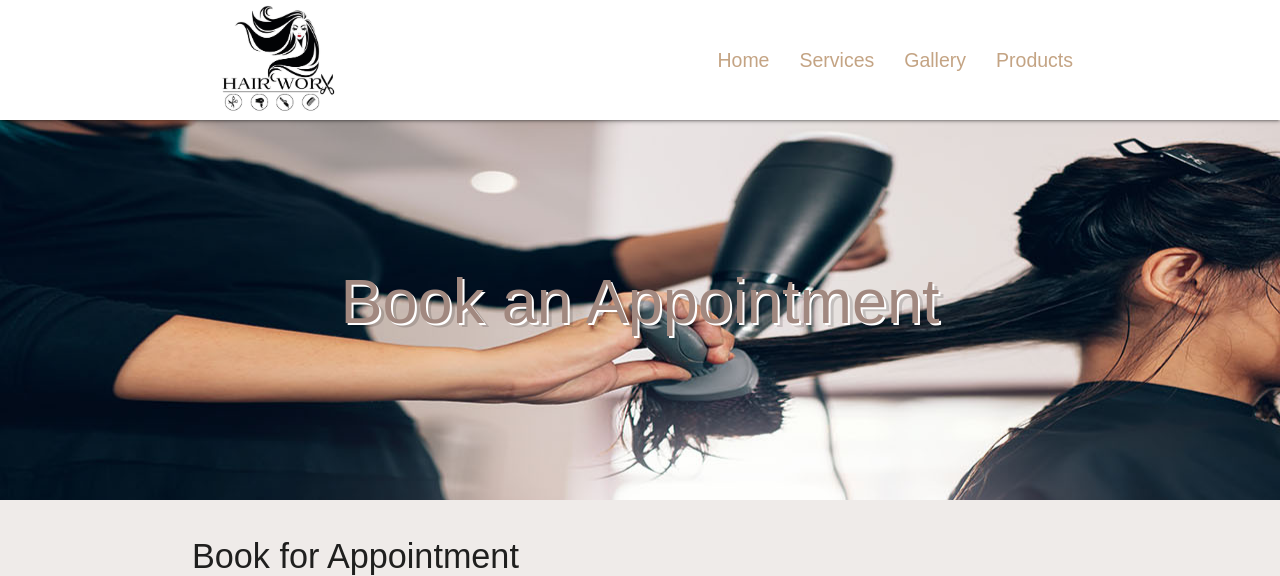
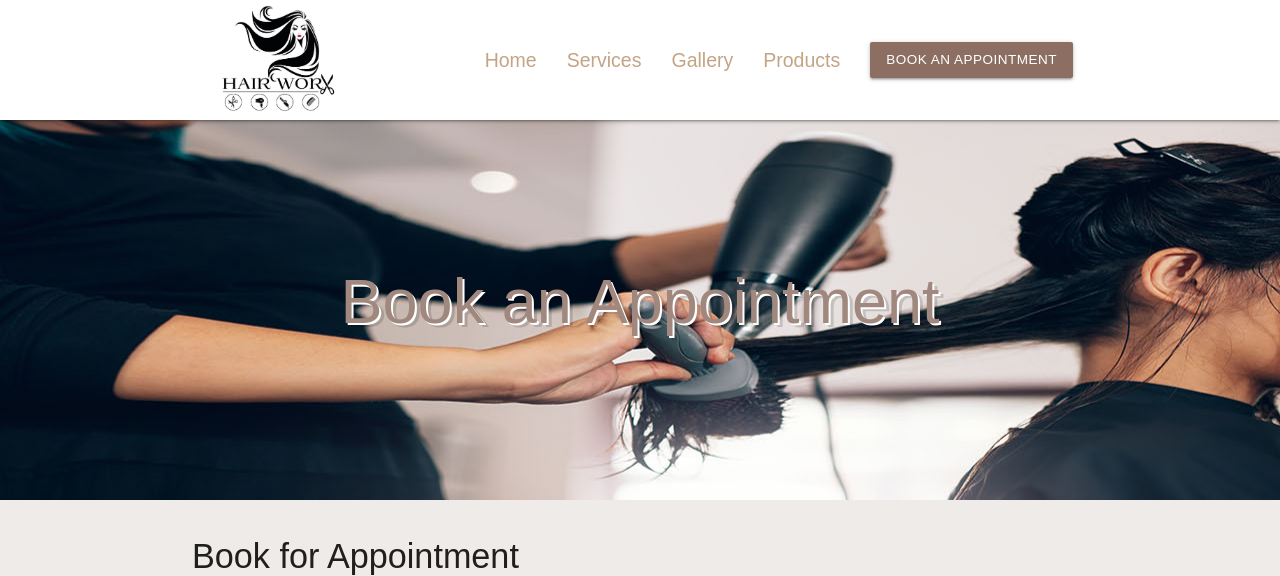
Before and after one commit to christopherece/hairworx_project, a Django app: page /booking/create-booking/ in a window 1280 px wide. Shown: the top 576 px of the page. Run offline with Django 4.2, Linux system fonts and the light colour scheme; tables that the repository leaves empty hold one stand-in row (values such as "Sample post"); parts of the project's set-up code (start-up, migrations or seed data) failed here and were passed over.

Commit message:
Change Homepage

```diff
--- a/templates/base.html
+++ b/templates/base.html
@@ -55,7 +55,17 @@
                 {% else %}
                 class=""
                 {% endif %}
-            ><a style="font-size: 1.3em;" href="{% url 'products' %}">Products</a></li>
+            ><a style="font-size: 1.3em;" href="{% url 'products' %}">Products</a>
+            </li>
+
+            <li
+                {% if 'create-booking' in request.path %}
+                class="active"
+                {% else %}
+                class=""
+                {% endif %}
+            ><a class="btn waves-effect waves-light brown lighten-1" style="font-size: 0.9em;" href="{% url 'create-booking' %}">Book an Appointment</a>
+            </li>
             {% if request.user.is_authenticated %}
             <li
                 {% if 'login' in request.path %}
@@ -67,12 +77,18 @@
             {% endif %}
           </ul>
 
-          <ul id="nav-mobile" class="sidenav">
+          <ul id="nav-mobile" class="sidenav brown lighten-3">
             <li><a href="{% url 'index' %}">Home</a></li>
             <li><a href="{% url 'services' %}">Services</a></li>
             <!-- <li><a href="#">Contact</a></li> -->
             <li><a href="{% url 'gallery' %}">Gallery</a></li>
             <li><a href="{% url 'products' %}">Products</a></li>
+            <li><a href="{% url 'create-booking' %}">Book an Appointment</a></li>
+            {% if request.user.is_authenticated %}
+            <li><a href="{% url 'logout' %}">Logout</a></li>
+            {% endif %}
+
+
           </ul>
           <a href="#" data-target="nav-mobile" class="sidenav-trigger"><i class="material-icons">menu</i></a>
         </div>
```
Also changed, not shown: templates/pages/index.html (+11 -6 lines).
